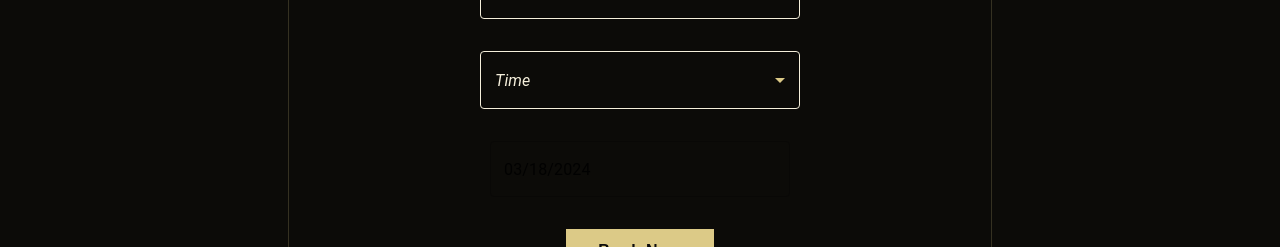
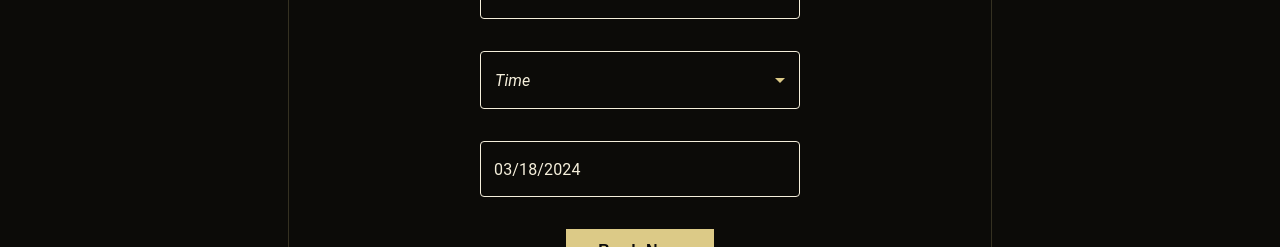
Before and after one commit to Basilika-draconum/gericht, a Next.js app: page / in a window 1280 px wide. Shown: the part 1100-1347 px from the top of the page. Built offline with nearby package versions, Linux system fonts and the light colour scheme; a web font is replaced by a local one.

Commit message:
add styles for input of a calendar

```diff
--- a/src/app/mui-theme.ts
+++ b/src/app/mui-theme.ts
@@ -28,30 +28,11 @@ export const muiTheme = createTheme({
           color: "#DCCA87", // Колір стрілки
         },
         select: {
-          "&:focus": {
-            // backgroundColor: "#F5EFDB", // Колір фону при фокусі
-          },
           "&::placeholder": {
-            color: "#DCCA87", // Колір плейсхолдера
+            color: "#DCCA87",
           },
         },
       },
     },
   },
-  //   components: {
-  // MuiButton: {
-  //   styleOverrides: {
-  //     root: {
-  //       borderRadius: "0.5rem",
-  //       fontFamily: "Hind Madurai, sans-serif",
-  //     },
-  //     sizeLarge: {
-  //       padding: "18px 22px",
-  //     },
-  //   },
-  // },
-  //   },
-  //   typography: {
-  //     fontFamily: "Hind Madurai, sans-serif",
-  //   },
 });
--- a/src/components/base/FormReservation/FormReservation.tsx
+++ b/src/components/base/FormReservation/FormReservation.tsx
@@ -142,15 +142,28 @@ export const FormReservation: React.FC = () => {
               )}
             </div>
           </div>
+
           <Controller
             name="date"
             control={control}
-            defaultValue={dayjs(new Date())} // Початкове значення дати
+            defaultValue={dayjs(new Date())}
             render={({ field }) => (
               <LocalizationProvider dateAdapter={AdapterDayjs}>
                 <DatePicker
                   sx={{
-                    minWidth: 300,
+                    minWidth: 320,
+                    "& .MuiOutlinedInput-root .MuiOutlinedInput-notchedOutline":
+                      { border: "1px solid #f5efdb" },
+                    "& .MuiOutlinedInput-root:hover .MuiOutlinedInput-notchedOutline":
+                      { border: "1px solid #f5efdb" },
+                    "& .MuiOutlinedInput-root": {
+                      color: "#f5efdb",
+                    },
+                  }}
+                  slotProps={{
+                    openPickerButton: {
+                      color: "secondary",
+                    },
                   }}
                   value={field.value}
                   onChange={(newValue) => field.onChange(newValue)}
@@ -159,6 +172,7 @@ export const FormReservation: React.FC = () => {
               </LocalizationProvider>
             )}
           />
+
           <Button type="submit" text={button} />
         </form>
       </ThemeProvider>
--- a/src/components/base/FormReservation/types.ts
+++ b/src/components/base/FormReservation/types.ts
@@ -1,7 +1,3 @@
 export interface FormReservationProps {
   button: string;
 }
-// export type FormValuesReservation = {
-//   // autocomplete: N<Option[]>;
-//   select: number[];
-// };
```
Also changed, not shown: src/app/globals.css (+7 -2 lines).
